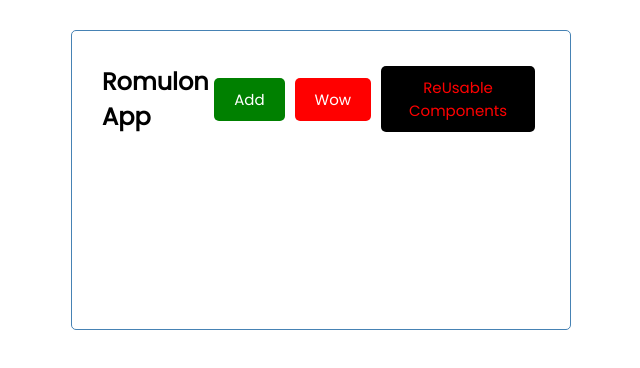
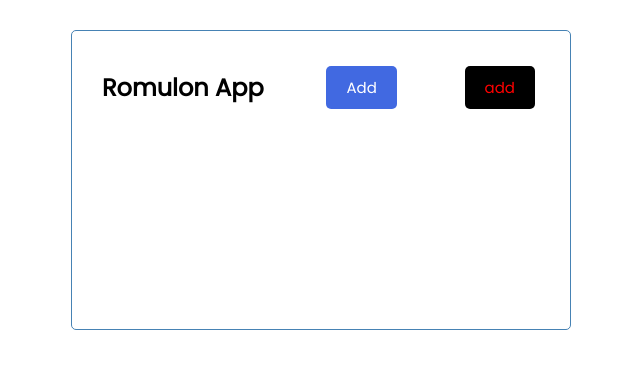
Before and after one commit to antromo741/react-todo-list, a React (Create React App) app: page / in a window 1280 px wide. Shown: the top 368 px of the page, without its empty margins (319-959 px from the left). Built offline with nearby package versions, Linux system fonts and the light colour scheme.

Commit message:
added default props to the button component

```diff
--- a/src/components/Button.js
+++ b/src/components/Button.js
@@ -1,4 +1,5 @@
 import React from 'react'
+import PropTypes from 'prop-types'
 
 const Button = ({color, text, text_color}) => {
     return (
@@ -13,4 +14,15 @@ const Button = ({color, text, text_color}) => {
     )
 }
 
+Button.defaultProps = {
+    color: 'royalblue',
+    text_color: 'white',
+    text: 'Add'
+}
+
+Button.propTypes = {
+    text: PropTypes.string,
+    color: PropTypes.string
+}
+
 export default Button
--- a/src/components/Header.js
+++ b/src/components/Header.js
@@ -6,9 +6,9 @@ const Header = ({ title }) => {
     return (
        <header className='header'>
            <h2>{title}</h2>
-           <Button color='green' text='Add'/>
-            <Button color='red' text='Wow' />
-            <Button color='black' text='ReUsable Components' text_color='red' />
+           <Button/>
+
+            <Button color='black' text='add' text_color='red' />
        </header>
     )
 }
```
